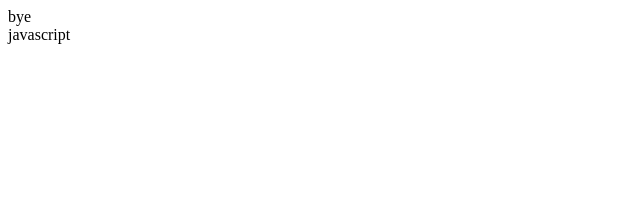
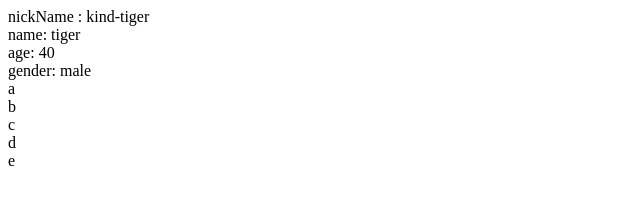
Before and after one commit to Lee-Jinyong/FES10-CORE-JS, a website: page client/index.html in a window 1280 px wide. Shown: the whole page, without its empty margins (0-640 px from the left). Drawn offline with nearby package versions, Linux system fonts and the light colour scheme.

Commit message:
웹 컴포넌트
- shadow DOM slots

```diff
--- a/client/index.html
+++ b/client/index.html
@@ -12,21 +12,19 @@
   <title>자바스크립트</title>
 </head>
 <body>
+
   <div id="app">
-    <c-button></c-button>
+    <user-card>
+      <div slot="username">name: tiger</div>
+      <div slot="age">age: 40</div>
+      <div slot="gender">gender: male</div>
+      <div slot="common">a</div>
+      <div slot="common">b</div>
+      <div slot="common">c</div>
+      <div>d</div>
+      <div>e</div>
+    </user-card>
   </div>
 
-  <template id="temp">
-    <style>
-      div{
-        background-color: red;
-      }
-    </style>
-    <div>hello</div>
-    <div>javascript</div>
-    <script>
-      alert('템플릿 로드')
-    </script>
-  </template>
 </body>
 </html>
--- a/client/main.js
+++ b/client/main.js
@@ -1,15 +1,16 @@
-const template = document.createElement('template');
+class UserCard extends HTMLElement {
+  constructor() {
+    super();
+    this.attachShadow({mode: 'open'});
+    this.shadowRoot.innerHTML = `
+      <div> nickName : kind-tiger </div>
+      <slot name="username"></slot>
+      <slot name="age"></slot>
+      <slot name="gender"></slot>
+      <slot name="common"></slot>
+      <slot></slot>
+    `
+  }
+}
 
-template.innerHTML = `
-  <div>bye</div>
-  <div>javascript</div>
-`
-
-console.log(template)
-
-const app = document.querySelector('#app');
-const temp = document.querySelector('#temp');
-
-const clone = template.content.cloneNode(true);
-
-app.appendChild(clone);
+customElements.define('user-card', UserCard);
```
